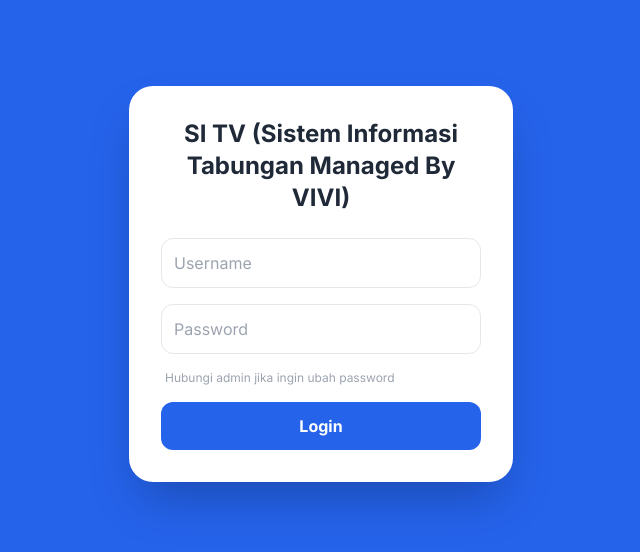
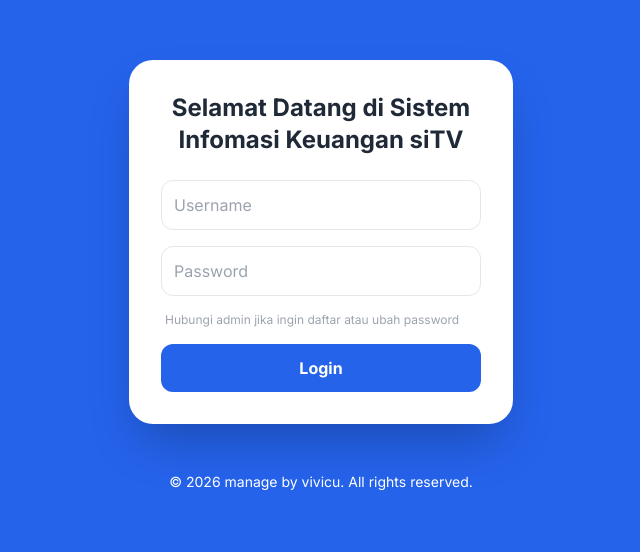
Before and after one commit to berryberryman/sitvApp, a plain HTML site: page index.html in a window 1280 px wide. Shown: the part 116-668 px from the top of the page, without its empty margins (319-959 px from the left). Drawn offline with nearby package versions, Linux system fonts and the light colour scheme.

Commit message:
tambah footer

```diff
--- a/index.html
+++ b/index.html
@@ -4,13 +4,29 @@
 <head>
     <meta charset="UTF-8">
     <meta name="viewport" content="width=device-width, initial-scale=1.0">
-    <title>Sistem Tabungan - Multi User</title>
+    <title>Sistem Finance - Multi User</title>
     <script src="https://cdn.tailwindcss.com"></script>
     <link href="https://fonts.googleapis.com/css2?family=Inter:wght@300;400;600;700&display=swap" rel="stylesheet">
     <style>
+        html,
+        body {
+            height: 100%;
+        }
+
         body {
             font-family: 'Inter', sans-serif;
             background-color: #f1f5f9;
+            display: flex;
+            flex-direction: column;
+        }
+
+        #mainDashboard,
+        #loginPage {
+            flex: 1;
+        }
+
+        footer {
+            margin-top: auto;
         }
     </style>
 </head>
@@ -18,23 +34,26 @@
 <body class="antialiased">
 
     <!-- HALAMAN LOGIN -->
-    <div id="loginPage" class="fixed inset-0 bg-blue-600 flex items-center justify-center z-50">
+    <div id="loginPage" class="fixed inset-0 bg-blue-600 flex flex-col items-center justify-center z-50">
         <div class="bg-white p-8 rounded-3xl shadow-2xl w-96">
-            <h2 class="text-2xl font-bold text-center mb-6 text-gray-800">SI TV (Sistem Informasi Tabungan Managed By
-                VIVI)</h2>
+            <h2 class="text-2xl font-bold text-center mb-6 text-gray-800">Selamat Datang di Sistem Infomasi Keuangan
+                siTV</h2>
             <div class="space-y-4">
                 <input type="text" id="username" placeholder="Username"
                     class="w-full p-3 border rounded-xl outline-none focus:ring-2 focus:ring-blue-500">
                 <input type="password" id="password" placeholder="Password"
                     class="w-full p-3 border rounded-xl outline-none focus:ring-2 focus:ring-blue-500">
                 <div class="text-xs text-gray-400 px-1">
-                    <div>Hubungi admin jika ingin ubah password</div>
+                    <div>Hubungi admin jika ingin daftar atau ubah password</div>
 
                 </div>
                 <button onclick="handleLogin()"
                     class="w-full bg-blue-600 text-white font-bold py-3 rounded-xl hover:bg-blue-700 transition">Login</button>
             </div>
         </div>
+        <footer class="text-center text-white text-sm p-4 mt-8">
+            &copy; 2026 manage by vivicu. All rights reserved.
+        </footer>
     </div>
 
     <!-- HALAMAN DASHBOARD -->
@@ -388,11 +407,8 @@
                         location.reload();
                     }
                 </script>
+
+
 </body>
 
 </html>
-
-</script>
-</body>
-
-</html>
```
